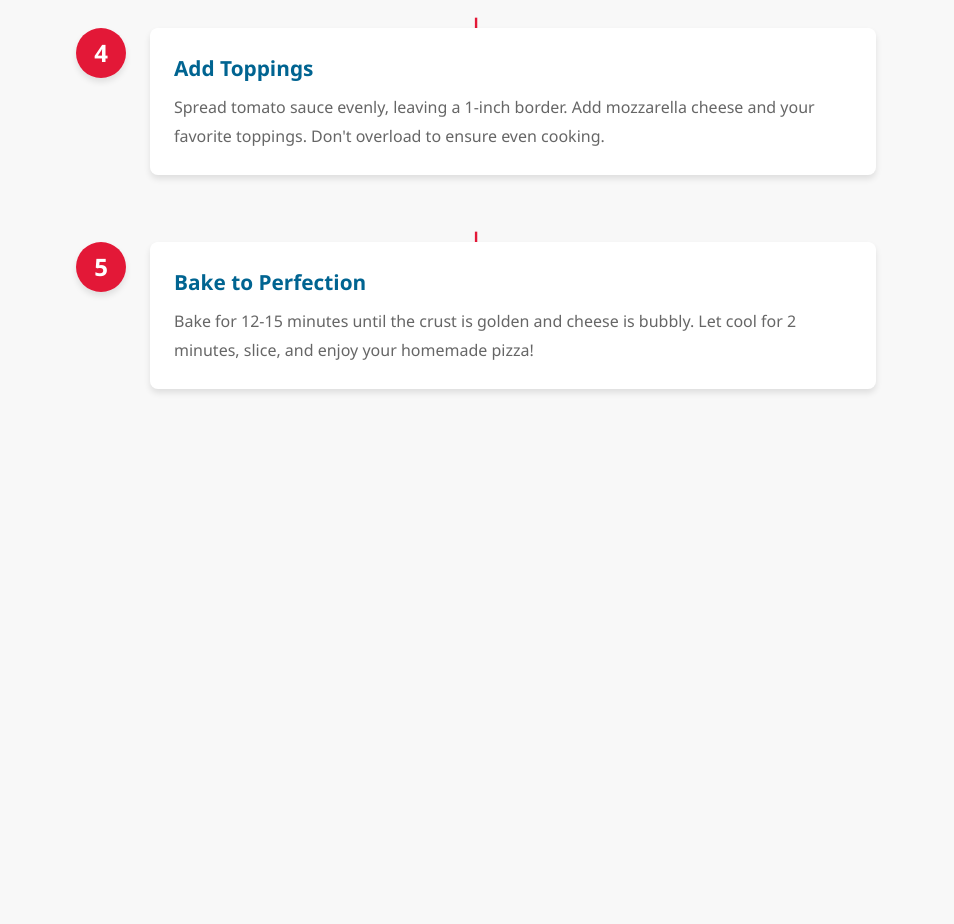
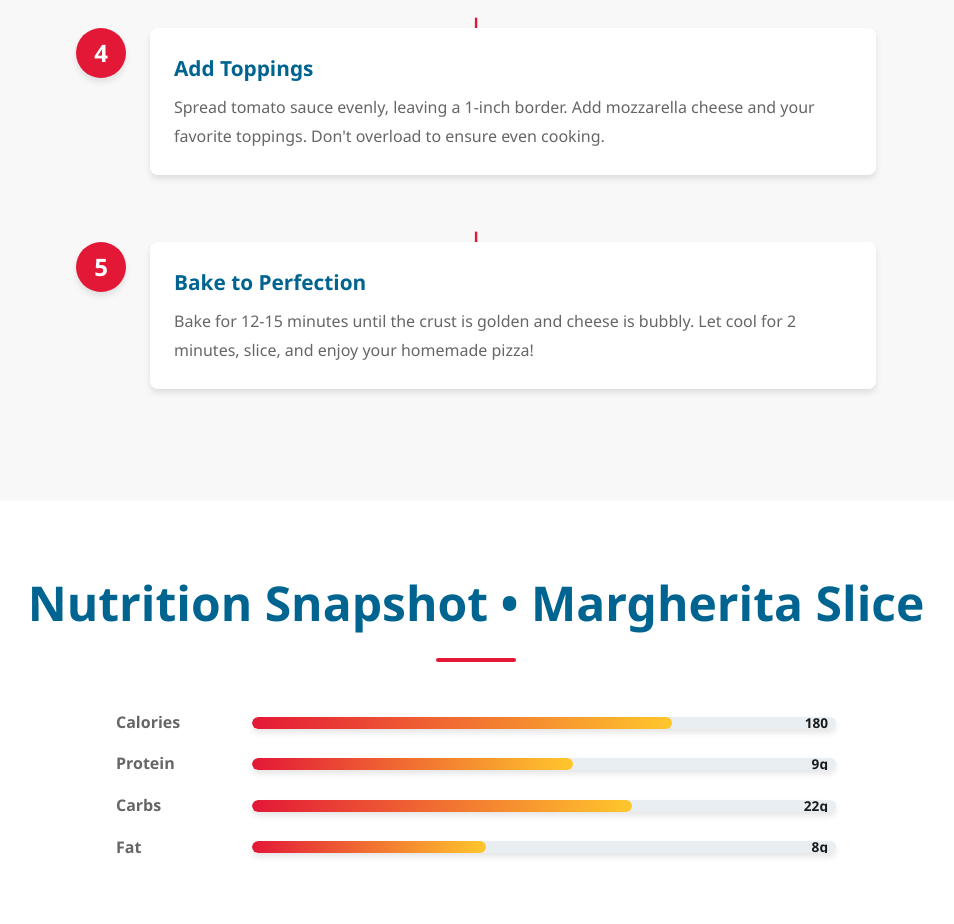
Before and after one commit to Connerj1234/CSC-4370-Project-1, a plain HTML site: page index.html in a window 1280 px wide. Shown: the part 3489-4413 px from the top of the page, without its empty margins (164-1118 px from the left). Before the commit the page ends 3990 px from the top, so only its background shows below. Drawn offline with Linux system fonts and the light colour scheme.

Commit message:
updated main page

```diff
--- a/index.html
+++ b/index.html
@@ -190,5 +190,28 @@
       </div>
     </div>
   </section>
+  <!-- Nutrition Bars -->
+<section id="nutrition">
+    <h2>Nutrition Snapshot • Margherita Slice</h2>
+    <ul class="nutrition-bars" role="list">
+      <li>
+        <span>Calories</span>
+        <div class="bar" style="--pct:72%"><b>180</b></div>
+      </li>
+      <li>
+        <span>Protein</span>
+        <div class="bar" style="--pct:55%"><b>9g</b></div>
+      </li>
+      <li>
+        <span>Carbs</span>
+        <div class="bar" style="--pct:65%"><b>22g</b></div>
+      </li>
+      <li>
+        <span>Fat</span>
+        <div class="bar" style="--pct:40%"><b>8g</b></div>
+      </li>
+    </ul>
+  </section>
+
 </body>
 </html>
--- a/styles.css
+++ b/styles.css
@@ -511,3 +511,64 @@
     outline: 3px solid var(--accent-color);
     outline-offset: 3px;
   }
+
+  /* Animated Nutrition Bars */
+#nutrition { background: var(--bg-white); }
+
+.nutrition-bars{
+  max-width: 720px;
+  margin: 0 auto;
+  padding: 0;
+  list-style: none;
+  display: grid;
+  gap: 1rem;
+}
+
+.nutrition-bars li{
+  display: grid;
+  grid-template-columns: 120px 1fr;
+  align-items: center;
+  gap: 1rem;
+}
+
+.nutrition-bars span{
+  color: #666;
+  font-weight: 600;
+}
+
+.nutrition-bars .bar{
+  --h: 12px;
+  position: relative;
+  height: var(--h);
+  background: #e9eef3;
+  border-radius: 999px;
+  overflow: hidden;
+  box-shadow: var(--shadow);
+}
+
+.nutrition-bars .bar::before{
+  content: "";
+  position: absolute;
+  inset: 0;
+  width: 0;
+  background: linear-gradient(90deg, var(--secondary-color), var(--accent-color));
+  animation: nb-fill 1.4s ease forwards;
+  border-radius: inherit;
+}
+
+.nutrition-bars .bar b{
+  position: absolute;
+  right: .5rem;
+  top: 50%;
+  transform: translateY(-50%);
+  font-size: .85rem;
+  color: var(--text-dark);
+}
+
+/* Animate width to the percent declared inline via --pct */
+@keyframes nb-fill { to { width: var(--pct); } }
+
+/* Mobile tweak */
+@media (max-width: 520px){
+  .nutrition-bars li{ grid-template-columns: 100px 1fr; }
+}
```
